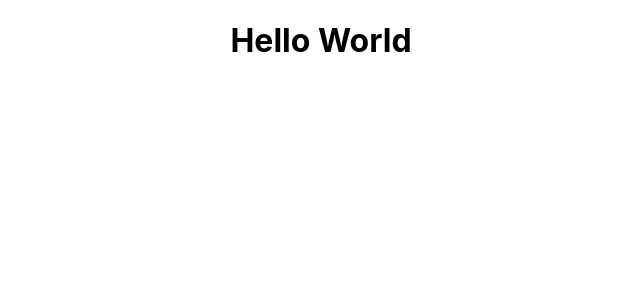
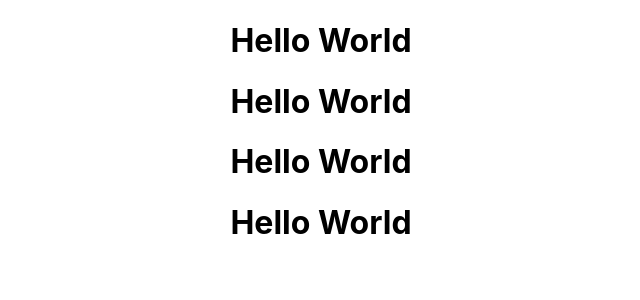
Before and after one commit to dhruvpaliwal26/demo-project, a React (Create React App) app in the folder frontend/: page / in a window 1280 px wide. Shown: the top 300 px of the page, without its empty margins (319-959 px from the left). Built offline with nearby package versions, Linux system fonts and the light colour scheme.

Commit message:
second commit

```diff
--- a/frontend/src/App.js
+++ b/frontend/src/App.js
@@ -7,6 +7,13 @@ function App() {
       <h1>
         Hello World
       </h1>
+      <h1>
+        Hello World
+      </h1><h1>
+        Hello World
+      </h1><h1>
+        Hello World
+      </h1>
     </div>
   );
 }
```
